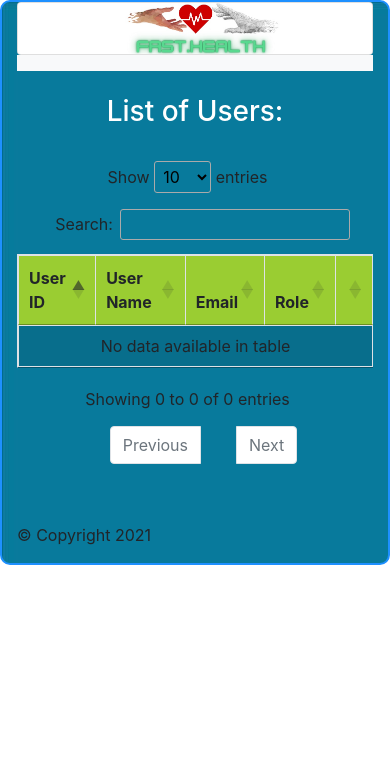
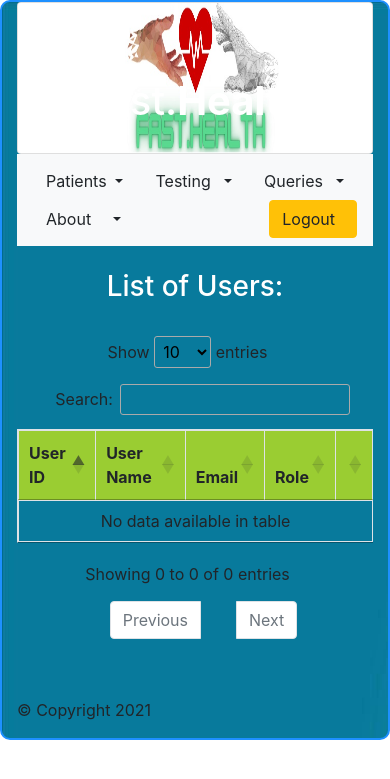
Before and after one commit to reversingentropy/Fast.Health, a Flask app: page /userx in a window 390 px wide. Shown: the top 779 px of the page. Run offline with Flask 2, Linux system fonts and the light colour scheme; parts of the project's set-up code (start-up, migrations or seed data) failed here and were passed over; some libraries are stand-ins or nearby versions.

Commit message:
Mobile compatible menu and data table with better visibility

```diff
--- a/templates/patients.html
+++ b/templates/patients.html
@@ -16,7 +16,7 @@
 		<!-- <div class="panel-heading">DataTable</div> -->
 		<div class="panel-body">
 			<div class="table-responsive">
-				<table id="userlist" class="table table-bordered table-striped table-sm">
+				<table id="userlist" class="table table-bordered table-sm">
 					<thead style="background-color:yellowgreen">
 						<tr>
 							<th>Patient ID</th>
--- a/templates/queries.html
+++ b/templates/queries.html
@@ -16,7 +16,7 @@
 		<!-- <div class="panel-heading">DataTable</div> -->
 		<div class="panel-body">
 			<div class="table-responsive">
-				<table id="userlist" class="table table-bordered table-striped">
+				<table id="userlist" class="table table-bordered">
 					<thead style="background-color:yellowgreen">
 						<tr>
 							<th>Query ID</th>
--- a/templates/snippets/header.html
+++ b/templates/snippets/header.html
@@ -1,111 +1,112 @@
 
 <div class="card">
-
-	<img class="card-img" src="{{ url_for('static', filename='img/logo8.jpg') }}" alt="Heart Disease"  />
+	<img class="card-img" src="{{ url_for('static', filename='img/logo8.jpg') }}" alt="Heart Disease" width="100%" height="150px"/>
 	<div class="card-img-overlay text-white d-flex justify-content-center align-items-end">
+		<p><h1>Fast.<b>Health</b></h1></p>
 	</div>
 </div>
 
-<div id='admnmenu'>
-    <nav class="navbar navbar-expand-md navbar-light bg-light">
-        <div id="navbarCollapse" class="collapse navbar-collapse">
-            <ul class="nav navbar-nav">
-				<li class="nav-item dropdown">
-                    <a href="#" class="nav-link dropdown-toggle" data-toggle="dropdown">Patient</a>
-                    <div class="dropdown-menu">
+<div class='container' style='padding:0px;width:100%'>
+    <div width=100%>
+        <div id='admnmenu'>
+            <nav class="navbar navbar-expand-md navbar-fixed-top bg-light">
+                <div class="dropdown">
+                    <button class="btn dropdown-toggle" type="button" id="patientMenuButton" data-toggle="dropdown" aria-haspopup="true" aria-expanded="false">
+                        Patients
+                    </button>
+                    <div class="dropdown-menu" aria-labelledby="dropdownMenuButton">
                         <a href="{{ '/listallpatients' }}" class="dropdown-item">List All</a>
                         <a href="{{ '/insert_patients' }}" class="dropdown-item">New Patient</a>
                         <a href="{{ '/update_patients' }}" class="dropdown-item">Update</a>
                         <a href="{{ '/delete_patients' }}"class="dropdown-item">Delete</a>
                     </div>
-                </li>
-				<li class="nav-item dropdown">
-                    <a href="#" class="nav-link dropdown-toggle" data-toggle="dropdown">Testing</a>
-                    <div class="dropdown-menu">
+                </div>
+                <div class="dropdown">
+                    <button class="btn dropdown-toggle" type="button" id="testingMenuButton" data-toggle="dropdown" aria-haspopup="true" aria-expanded="false">
+                        Testing&nbsp;
+                    </button>
+                    <div class="dropdown-menu" aria-labelledby="dropdownMenuButton">
                         <a href="{{ '/hd' }}" class="dropdown-item">Heart Disease</a>
                     </div>
-                </li>
-				<li class="nav-item dropdown">
-                    <a href="#" class="nav-link dropdown-toggle" data-toggle="dropdown">Queries</a>
-                    <div class="dropdown-menu">
+                </div>
+                <div class="dropdown">
+                    <button class="btn dropdown-toggle" type="button" id="queriesMenuButton" data-toggle="dropdown" aria-haspopup="true" aria-expanded="false">
+                        Queries&nbsp;
+                    </button>
+                    <div class="dropdown-menu" aria-labelledby="dropdownMenuButton">
                         <a href="{{ '/h1query' }}" class="dropdown-item">List All</a>
                         <a href="{{ '/changeH1Query' }}" class="dropdown-item">Update</a>
                         <a href="{{ '/deleteH1Query' }}" class="dropdown-item">Delete</a>
                     </div>
-                </li>
-                <li class="nav-item dropdown">
-                    <a href="#" class="nav-link dropdown-toggle" data-toggle="dropdown">Users&nbsp;&nbsp;</a>
-                    <div class="dropdown-menu">
+                </div>
+                <div class="dropdown">
+                    <button class="btn dropdown-toggle" type="button" id="queriesMenuButton" data-toggle="dropdown" aria-haspopup="true" aria-expanded="false">
+                        Users&nbsp;&nbsp;&nbsp;
+                    </button>
+                    <div class="dropdown-menu" aria-labelledby="dropdownMenuButton">
                         <a href="{{ '/user' }}" class="dropdown-item">List All</a>
-                        <a href="{{ '/changeRoleUser' }}" class="dropdown-item">Update Role</a>
+                        <a href="{{ '/changeRoleUser' }}" class="dropdown-item">Update</a>
                         <a href="{{ '/deleteUser' }}" class="dropdown-item">Delete</a>
                     </div>
-                </li>
-                <li class="nav-item dropdown">
-                    <a href="#" class="nav-link dropdown-toggle" data-toggle="dropdown">About&nbsp;&nbsp;</a>
-                    <div class="dropdown-menu">
-<<<<<<< HEAD
-                        <a href="{{ '/aboutx' }}" class="dropdown-item">Test</a>
-                        <a href="{{ '/aboutx' }}" class="dropdown-item">Contributors</a>
-=======
-                        <a href="#" class="dropdown-item">Contributors</a>
+                </div>
+                <div class="dropdown">
+                    <button class="btn dropdown-toggle" type="button" id="aboutMenuButton" data-toggle="dropdown" aria-haspopup="true" aria-expanded="false">
+                        About&nbsp;&nbsp;&nbsp;
+                    </button>
+                    <div class="dropdown-menu" aria-labelledby="dropdownMenuButton">
                         <a href="{{ '/aboutx' }}" class="dropdown-item">Tests</a>
->>>>>>> about
                     </div>
-                </li>
-            </ul>
-            <ul class="nav navbar-nav ml-auto">
-				<li class="nav-item">
-					<a href="/logout" class="nav-link">Logout</a>
-					<div class="dropdown-menu dropdown-menu-right"></div>
-				</li>
-			</ul>
+                </div>
+                <div class="ml-auto">
+                    <a href="/logout" class="btn btn-warning">Logout&nbsp;&nbsp;</a>
+                </div>
+            </nav>
         </div>
-    </nav>
-</div>
-<div id='usermenu'>
-    <nav class="navbar navbar-expand-md navbar-light bg-light">
-        <div id="navbarCollapse" class="collapse navbar-collapse">
-            <ul class="nav navbar-nav">
-				<li class="nav-item dropdown">
-                    <a href="#" class="nav-link dropdown-toggle" data-toggle="dropdown">Patient</a>
-                    <div class="dropdown-menu">
+        <div id='usermenu'>
+            <nav class="navbar navbar-expand-md navbar-fixed-top bg-light">
+                <div class="dropdown">
+                    <button class="btn dropdown-toggle" type="button" id="patientMenuButton" data-toggle="dropdown" aria-haspopup="true" aria-expanded="false">
+                      Patients
+                    </button>
+                    <div class="dropdown-menu" aria-labelledby="dropdownMenuButton">
                         <a href="{{ '/listallpatients' }}" class="dropdown-item">List All</a>
                         <a href="{{ '/insert_patients' }}" class="dropdown-item">New Patient</a>
                         <a href="{{ '/update_patients' }}" class="dropdown-item">Update</a>
                         <a href="{{ '/delete_patients' }}"class="dropdown-item">Delete</a>
                     </div>
-                </li>
-				<li class="nav-item dropdown">
-                    <a href="#" class="nav-link dropdown-toggle" data-toggle="dropdown">Testing</a>
-                    <div class="dropdown-menu">
+                </div>
+                <div class="dropdown">
+                    <button class="btn dropdown-toggle" type="button" id="testingMenuButton" data-toggle="dropdown" aria-haspopup="true" aria-expanded="false">
+                      Testing&nbsp;
+                    </button>
+                    <div class="dropdown-menu" aria-labelledby="dropdownMenuButton">
                         <a href="{{ '/hd' }}" class="dropdown-item">Heart Disease</a>
                     </div>
-                </li>
-				<li class="nav-item dropdown">
-                    <a href="#" class="nav-link dropdown-toggle" data-toggle="dropdown">Queries</a>
-                    <div class="dropdown-menu">
+                </div>
+                <div class="dropdown">
+                    <button class="btn dropdown-toggle" type="button" id="queriesMenuButton" data-toggle="dropdown" aria-haspopup="true" aria-expanded="false">
+                      Queries&nbsp;
+                    </button>
+                    <div class="dropdown-menu" aria-labelledby="dropdownMenuButton">
                         <a href="{{ '/h1query' }}" class="dropdown-item">List All</a>
                         <a href="{{ '/changeH1Query' }}" class="dropdown-item">Update</a>
                         <a href="{{ '/deleteH1Query' }}" class="dropdown-item">Delete</a>
                     </div>
-                </li>
-                <li class="nav-item dropdown">
-                    <a href="#" class="nav-link dropdown-toggle" data-toggle="dropdown">About&nbsp;&nbsp;</a>
-                    <div class="dropdown-menu">
-                        <a href="{{ '/aboutx' }}" class="dropdown-item">ML Model</a>
-                        <a href="#" class="dropdown-item">Contributors</a>
+                </div>
+                <div class="dropdown">
+                    <button class="btn dropdown-toggle" type="button" id="aboutMenuButton" data-toggle="dropdown" aria-haspopup="true" aria-expanded="false">
+                      About&nbsp;&nbsp;&nbsp;
+                    </button>
+                    <div class="dropdown-menu" aria-labelledby="dropdownMenuButton">
+                        <a href="{{ '/aboutx' }}" class="dropdown-item">Tests</a>
                     </div>
-                </li>
-            </ul>
-            <ul class="nav navbar-nav ml-auto">
-				<li class="nav-item">
-					<a href="/logout" class="nav-link">Logout</a>
-					<div class="dropdown-menu dropdown-menu-right"></div>
-				</li>
-			</ul>
+                </div>
+                <div class="ml-auto">
+                    <a href="/logout" class="btn btn-warning">Logout&nbsp;&nbsp;</a>
+                </div>
+            </nav>
         </div>
-    </nav>
+    </div>
 </div>
 
 <script>
--- a/templates/users.html
+++ b/templates/users.html
@@ -14,7 +14,7 @@
                 <!-- <div class="panel-heading">DataTable</div> -->
                 <div class="panel-body">
                     <div class="table-responsive">
-                        <table id="userlist" class="table table-bordered table-striped">
+                        <table id="userlist" class="table table-bordered">
                             <thead style="background-color:yellowgreen">
                                 <tr>
                                     <th>User ID</th>
```
